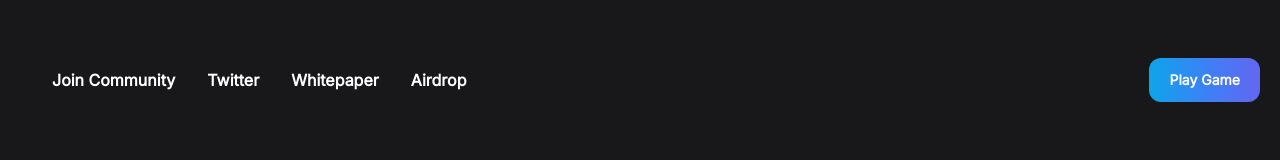
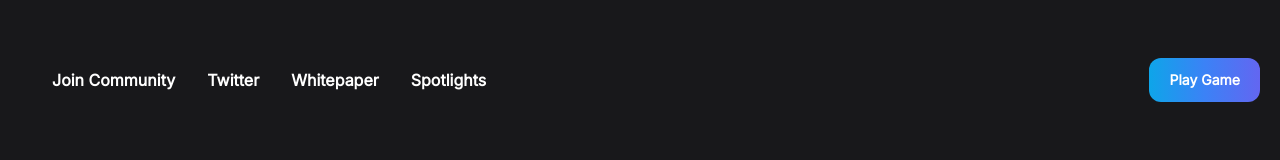
Before and after one commit to cryptomia69/NEXA-FINANCE, a Next.js app: page / in a window 1280 px wide. Shown: the top 160 px of the page. Built offline with nearby package versions, Linux system fonts and the light colour scheme.

Commit message:
Update index.jsx

```diff
--- a/pages/index.jsx
+++ b/pages/index.jsx
@@ -38,7 +38,7 @@ export default function Home() {
 							<a className="hidden md:block">Whitepaper</a>
 						</Link>
 						<Link href="">
-							<a className="">Airdrop</a>
+							<a className="https://spotlights.nexafinance.online/">Spotlights</a>
 						</Link>
 					</nav>
 					<div className="flex">
```
